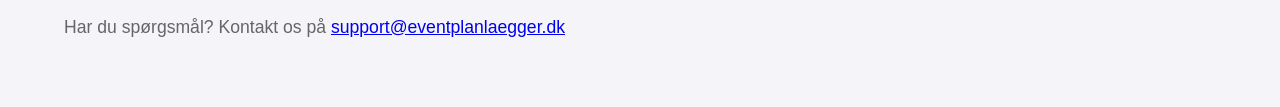
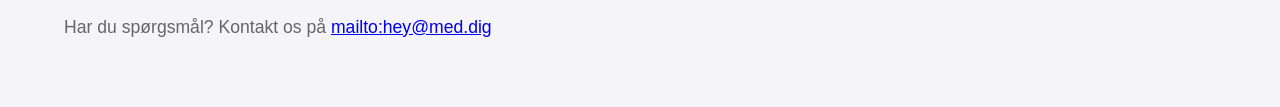
Before and after one commit to MathiasHC99/Fullstack-ITA24, a plain HTML site: page main page/index.html in a window 1280 px wide. Shown: the part 1683-1790 px from the top of the page. Drawn offline with Linux system fonts and the light colour scheme.

Commit message:
init commit

```diff
--- a/main page/index.html
+++ b/main page/index.html
@@ -7,7 +7,6 @@
     <link rel="stylesheet" href="styles.css">
 </head>
 <body>
-<!-- Header Section -->
 <header>
     <h1>Velkommen til Eventplanlægger</h1>
     <p>Opret og administrer dine events på én enkel platform</p>
@@ -15,7 +14,7 @@
     <button onclick="window.location.href='signup.html'">Opret Konto</button>
 </header>
 
-<!-- Navigation Bar -->
+
 <nav>
     <ul>
         <li><a href="#upcoming-events">Kommende Events</a></li>
@@ -25,20 +24,19 @@
     </ul>
 </nav>
 
-<!-- Main Section -->
+
 <main>
-    <!-- Upcoming Events Section -->
+    <!-- eksempel på kommende events -->
     <section id="upcoming-events">
         <h2>Kommende Events</h2>
         <div class="event-list">
-            <!-- Eksempel event -->
             <div class="event-card">
                 <h3>Sommerfest</h3>
                 <p><strong>Dato:</strong> 15. juli 2024</p>
                 <p><strong>Lokation:</strong> Strandvej 123, København</p>
                 <button onclick="window.location.href='event-details.html?event_id=1'">Se detaljer</button>
             </div>
-            <!-- Flere events kan genereres dynamisk her -->
+
         </div>
     </section>
 
@@ -65,20 +63,20 @@
         </form>
     </section>
 
-    <!-- About Section -->
+
     <section id="about">
         <h2>Om Os</h2>
         <p>Eventplanlægger er en platform designet til at gøre eventplanlægning enkel og overskuelig. Opret og administrer dine events, inviter gæster og hold styr på deltagelse.</p>
     </section>
 
-    <!-- Contact Section -->
+
     <section id="contact">
         <h2>Kontakt Os</h2>
-        <p>Har du spørgsmål? Kontakt os på <a href="mailto:support@eventplanlaegger.dk">support@eventplanlaegger.dk</a></p>
+        <p>Har du spørgsmål? Kontakt os på <a href="mailto:hey@med.dig">mailto:hey@med.dig</a></p>
     </section>
 </main>
 
-<!-- Footer Section -->
+
 <footer>
     <p>hey med dig :D</p>
 </footer>
```
